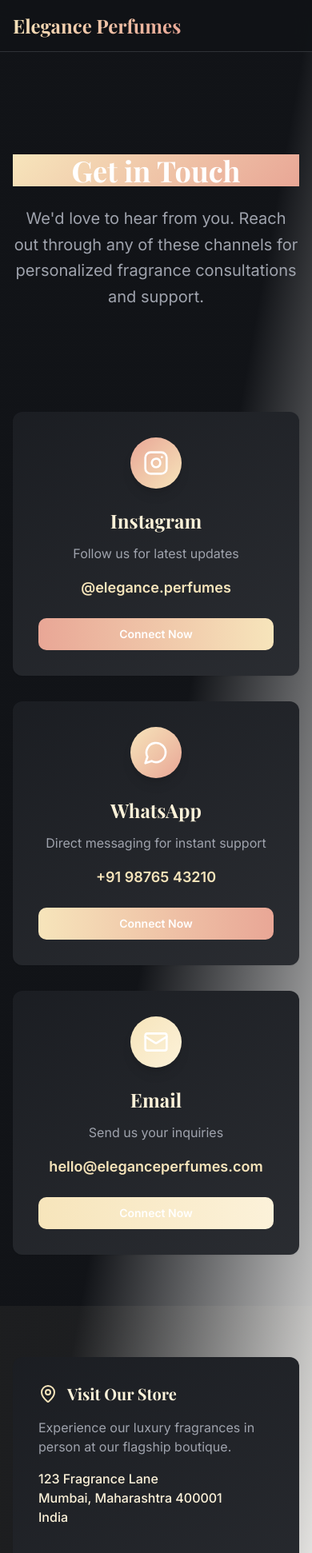
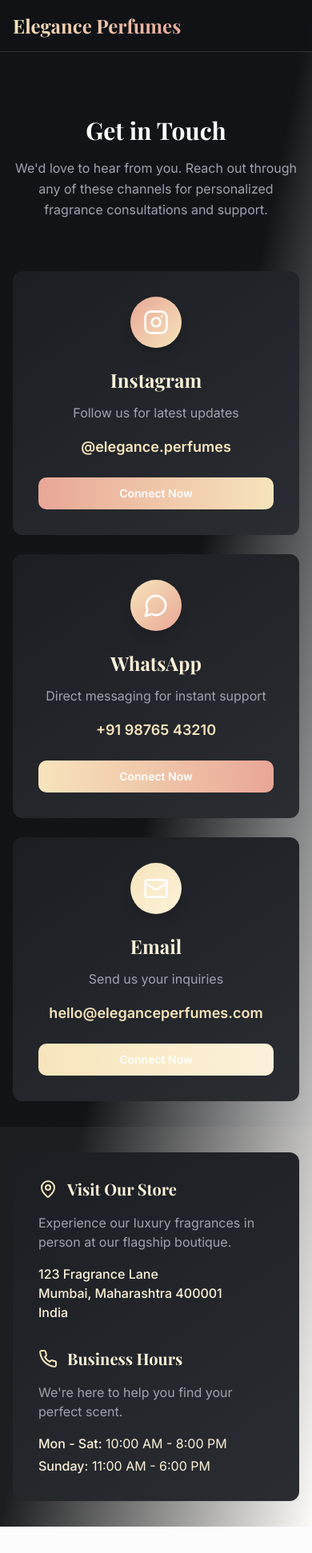
Before and after one commit to abdulwahidjaved/elegance-aura-pages, a React (Vite) app: page /contact in a window 390 px wide. Shown: the top 1942 px of the page at 80% size. After the commit the page ends 1909 px from the top, so only its background shows below. Built offline with nearby package versions, Linux system fonts and the light colour scheme; the HTML template or start-up script is replaced by a standard one.

Commit message:
Fix: Contact section visibility on mobile

```diff
--- a/src/pages/Contact.tsx
+++ b/src/pages/Contact.tsx
@@ -38,13 +38,13 @@ const Contact = () => {
       <Header />
 
       {/* Hero Section */}
-      <section className="pt-32 pb-16 px-4 sm:px-6 lg:px-8">
+      <section className="pt-20 sm:pt-32 pb-8 sm:pb-16 px-4 sm:px-6 lg:px-8">
         <div className="max-w-6xl mx-auto text-center">
           <motion.h1
             initial={{ opacity: 0, y: 30 }}
             animate={{ opacity: 1, y: 0 }}
             transition={{ duration: 0.8 }}
-            className="text-4xl md:text-6xl font-bold bg-gradient-luxury bg-clip-text text-white mb-6"
+            className="text-3xl sm:text-4xl md:text-6xl font-bold text-white mb-4 sm:mb-6"
           >
             Get in Touch
           </motion.h1>
@@ -53,7 +53,7 @@ const Contact = () => {
             initial={{ opacity: 0, y: 20 }}
             animate={{ opacity: 1, y: 0 }}
             transition={{ duration: 0.8, delay: 0.2 }}
-            className="text-xl text-muted-foreground max-w-2xl mx-auto leading-relaxed"
+            className="text-base sm:text-xl text-muted-foreground max-w-2xl mx-auto leading-relaxed"
           >
             We'd love to hear from you. Reach out through any of these channels for personalized fragrance consultations and support.
           </motion.p>
@@ -61,9 +61,9 @@ const Contact = () => {
       </section>
 
       {/* Contact Methods */}
-      <section className="py-16 px-4 sm:px-6 lg:px-8">
+      <section className="py-8 sm:py-16 px-4 sm:px-6 lg:px-8">
         <div className="max-w-6xl mx-auto">
-          <div className="grid grid-cols-1 md:grid-cols-3 gap-8">
+          <div className="grid grid-cols-1 md:grid-cols-3 gap-6 sm:gap-8">
             {contactMethods.map((method, index) => (
               <motion.div
                 key={method.title}
@@ -109,7 +109,7 @@ const Contact = () => {
       </section>
 
       {/* Additional Info Section */}
-      <section className="py-16 px-4 sm:px-6 lg:px-8 bg-gradient-to-r from-accent/5 to-primary/5">
+      <section className="py-8 sm:py-16 px-4 sm:px-6 lg:px-8 bg-gradient-to-r from-accent/5 to-primary/5">
         <div className="max-w-4xl mx-auto">
           <motion.div
             initial={{ opacity: 0, y: 30 }}
```
